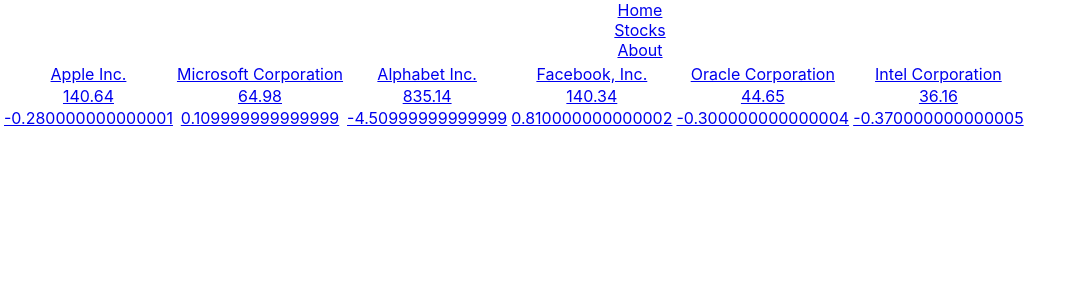
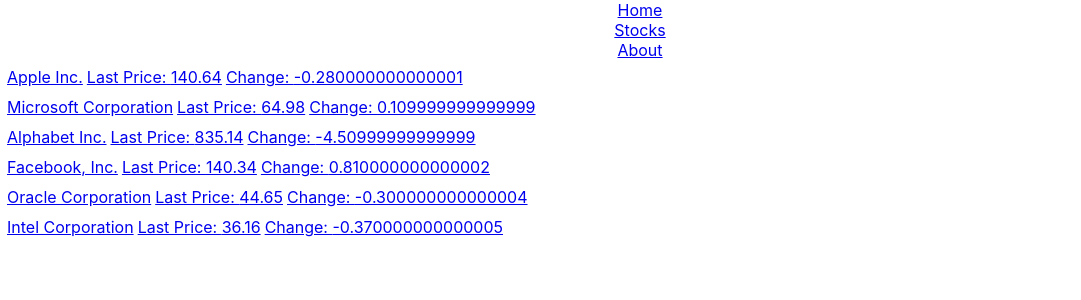
Before and after one commit to adicerbo/react-router, a React (Create React App) app: page /stocks in a window 1280 px wide. Shown: the top 300 px of the page, without its empty margins (0-1081 px from the left). Built offline with nearby package versions, Linux system fonts and the light colour scheme.

Commit message:
put stocks in table format

```diff
--- a/src/pages/Dashboard.js
+++ b/src/pages/Dashboard.js
@@ -3,11 +3,17 @@
 
 const Dashboard = (props) => {
     let stockData = props.stockData.map((data, index) => {
-        return <Link key={index} to={`/stocks/${data.symbol}`}>
-            <tr>{data.name}</tr>
-            <tr>{data.lastPrice}</tr>
-            <tr>{data.change}</tr>
-        </Link>
+        return (
+            <div>
+                <tr>
+                <Link key={index} to={`/stocks/${data.symbol}`}>
+                    <td>{data.name}</td>
+                    <td>Last Price: {data.lastPrice}</td>
+                    <td>Change: {data.change}</td>
+                </Link>
+                </tr>
+            </div>
+        )
     });
     return (
         <table>{stockData}</table>
```
